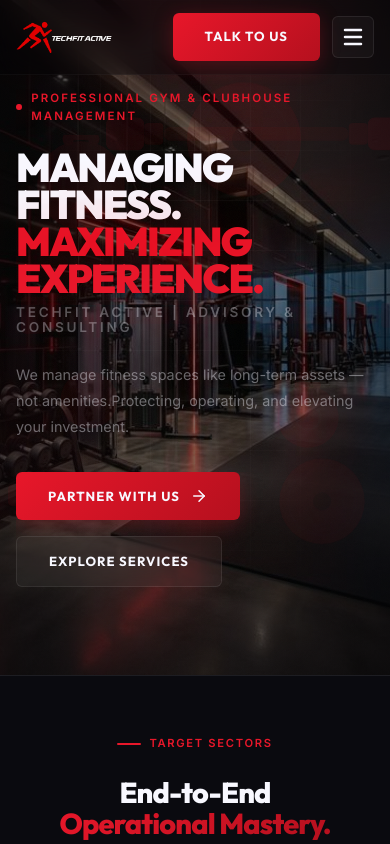
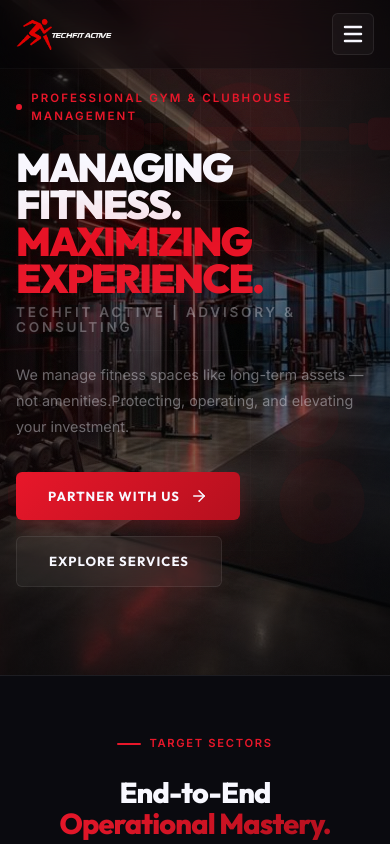
Before and after one commit to rahilmemdani/tech-fit, a React (Vite) app: page / in a window 390 px wide. Shown: the top 844 px of the page. Built offline with nearby package versions, Linux system fonts and the light colour scheme.

Commit message:
Made mobile navbar sorted

```diff
--- a/src/components/Layout/Navbar.css
+++ b/src/components/Layout/Navbar.css
@@ -117,15 +117,8 @@
     box-shadow: 0 0 12px var(--color-primary);
 }
 
-/* ─── Nav Actions ─── */
-.nav-actions {
-    display: flex;
-    align-items: center;
-    gap: 0.75rem;
-    flex-shrink: 0;
-}
-
-.btn-nav {
+.btn-nav-desktop {
+    margin-left: 1.5rem;
     padding: 0.65rem 1.6rem;
     font-size: 0.75rem;
     border-radius: 100px;
@@ -305,8 +298,4 @@
     .mobile-drawer {
         display: flex;
     }
-
-    .btn-nav {
-        display: none;
-    }
 }
--- a/src/components/Layout/Navbar.tsx
+++ b/src/components/Layout/Navbar.tsx
@@ -74,13 +74,13 @@ const Navbar: React.FC = () => {
                 {link.name}
               </Link>
             ))}
+            <Link to="/contact" className="btn btn-primary btn-nav-desktop">
+              Talk to Us
+            </Link>
           </div>
 
-          {/* Desktop CTA */}
+          {/* Mobile Actions */}
           <div className="nav-actions">
-            <Link to="/contact" className="btn btn-primary btn-nav" id="navbar-cta-btn">
-              Talk to Us
-            </Link>
             {/* Hamburger */}
             <button
               className="nav-toggle"
```
